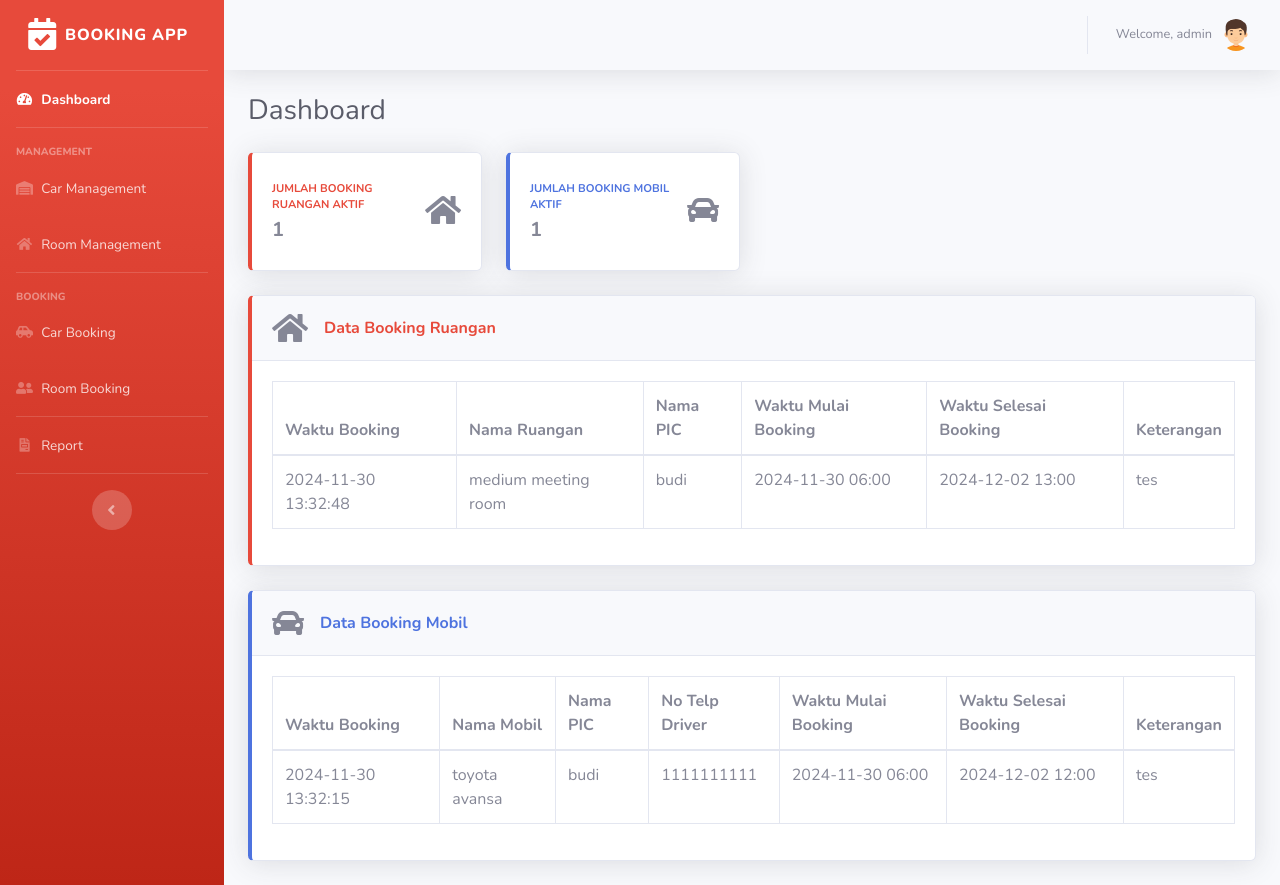
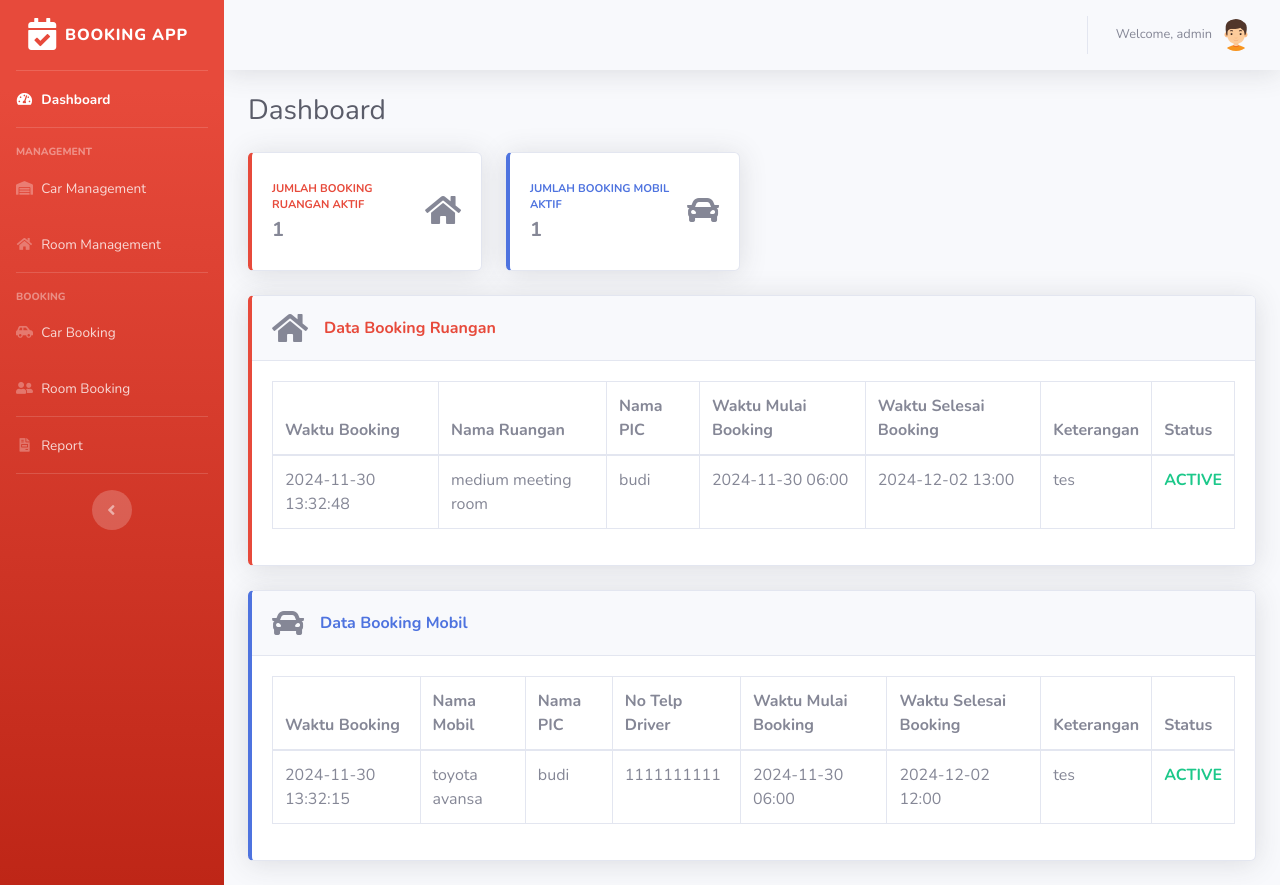
Before and after one commit to budextele/Aplikasi-booking, a Flask app: page /dashboard/ in a window 1280 px wide. Run offline with Flask 3, Linux system fonts and the light colour scheme; a user stored in the database is signed in; data comes from the database, SQL or seed files in the repository; both versions use the stored data as it was after the commit; some libraries are stand-ins or nearby versions.

Commit message:
rev 1, dashboard data table add kolom status

```diff
--- a/app.py
+++ b/app.py
@@ -108,7 +108,8 @@ def active_bookings():
             b.start_time,
             b.end_time,
             b.description,
-            b.time_booking
+            b.time_booking,
+            b.status
         FROM bookings b
         JOIN rooms r ON b.item_id = r.id
         WHERE b.item_type = 'room' AND b.end_time >= ? AND b.status = 'active'
@@ -124,7 +125,8 @@ def active_bookings():
             b.start_time,
             b.end_time,
             b.description,
-            b.time_booking
+            b.time_booking,
+            b.status
         FROM bookings b
         JOIN cars c ON b.item_id = c.id
         WHERE b.item_type = 'car' AND b.end_time >= ? AND b.status = 'active'
--- a/templates/dashboard.html
+++ b/templates/dashboard.html
@@ -120,6 +120,7 @@
                       <th>Waktu Mulai Booking</th>
                       <th>Waktu Selesai Booking</th>
                       <th>Keterangan</th>
+                      <th>Status</th>
                     </tr>
                   </thead>
                   <tbody>
@@ -149,6 +150,7 @@
                       <th>Waktu Mulai Booking</th>
                       <th>Waktu Selesai Booking</th>
                       <th>Keterangan</th>
+                      <th>Status</th>
                     </tr>
                   </thead>
                   <tbody>
@@ -219,6 +221,9 @@
           const roomTableBody = document.querySelector("#roomTable tbody");
           roomTableBody.innerHTML = ""; // Kosongkan tabel sebelumnya
           data.rooms.forEach(booking => {
+            // Tentukan kelas untuk kolom status secara spesifik
+            const statusClass = booking.status === 'active' ? 'text-success' :
+              ''; // Warna hijau untuk "active"
             const row = `
           <tr>
             <td>${booking.time_booking || '-'}</td>
@@ -227,6 +232,7 @@
             <td>${formatDateTime(booking.start_time)}</td>
             <td>${formatDateTime(booking.end_time)}</td>
             <td>${booking.description || '-'}</td>
+            <td class="font-weight-bold text-uppercase ${statusClass}">${booking.status || '-'}</td>
           </tr>
         `;
             roomTableBody.innerHTML += row;
@@ -236,6 +242,9 @@
           const carTableBody = document.querySelector("#carTable tbody");
           carTableBody.innerHTML = ""; // Kosongkan tabel sebelumnya
           data.cars.forEach(booking => {
+            // Tentukan kelas untuk kolom status secara spesifik
+            const statusClass = booking.status === 'active' ? 'text-success' :
+              ''; // Warna hijau untuk "active"
             const row = `
           <tr>
             <td>${booking.time_booking || '-'}</td>
@@ -245,6 +254,7 @@
             <td>${formatDateTime(booking.start_time)}</td>
             <td>${formatDateTime(booking.end_time)}</td>
             <td>${booking.description || '-'}</td>
+            <td class="font-weight-bold text-uppercase ${statusClass}">${booking.status || '-'}</td>
           </tr>
         `;
             carTableBody.innerHTML += row;
```
Also changed, not shown: instance/database.db.
